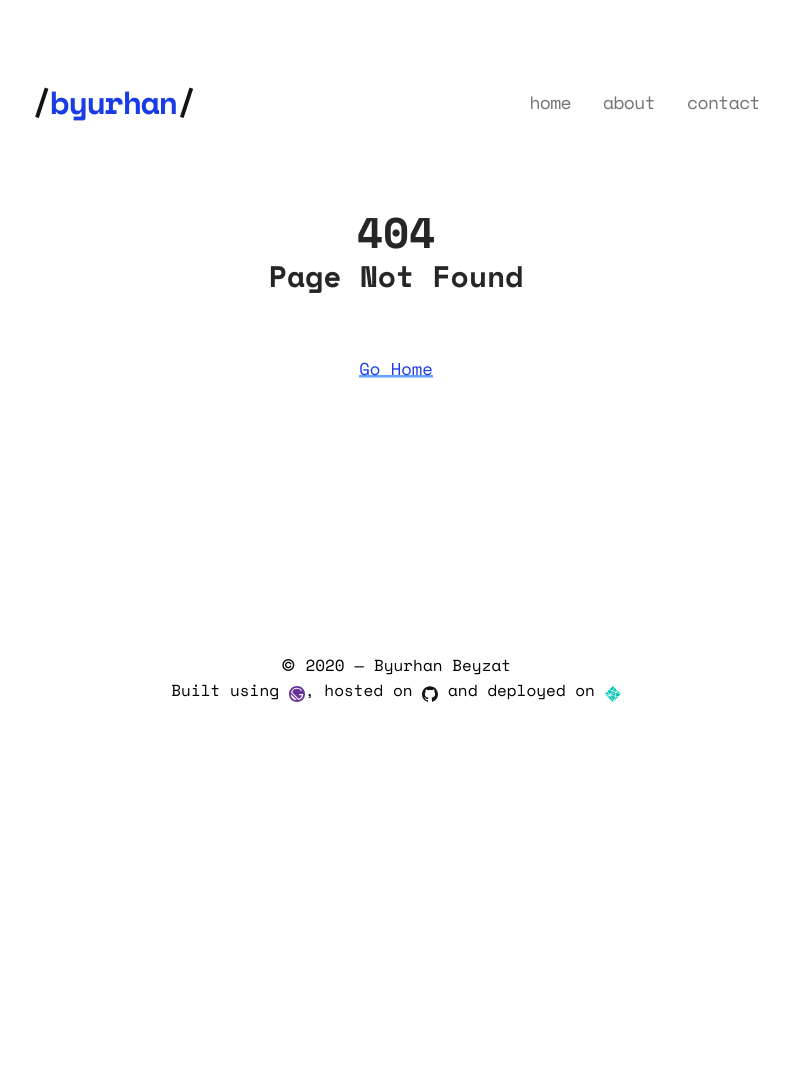
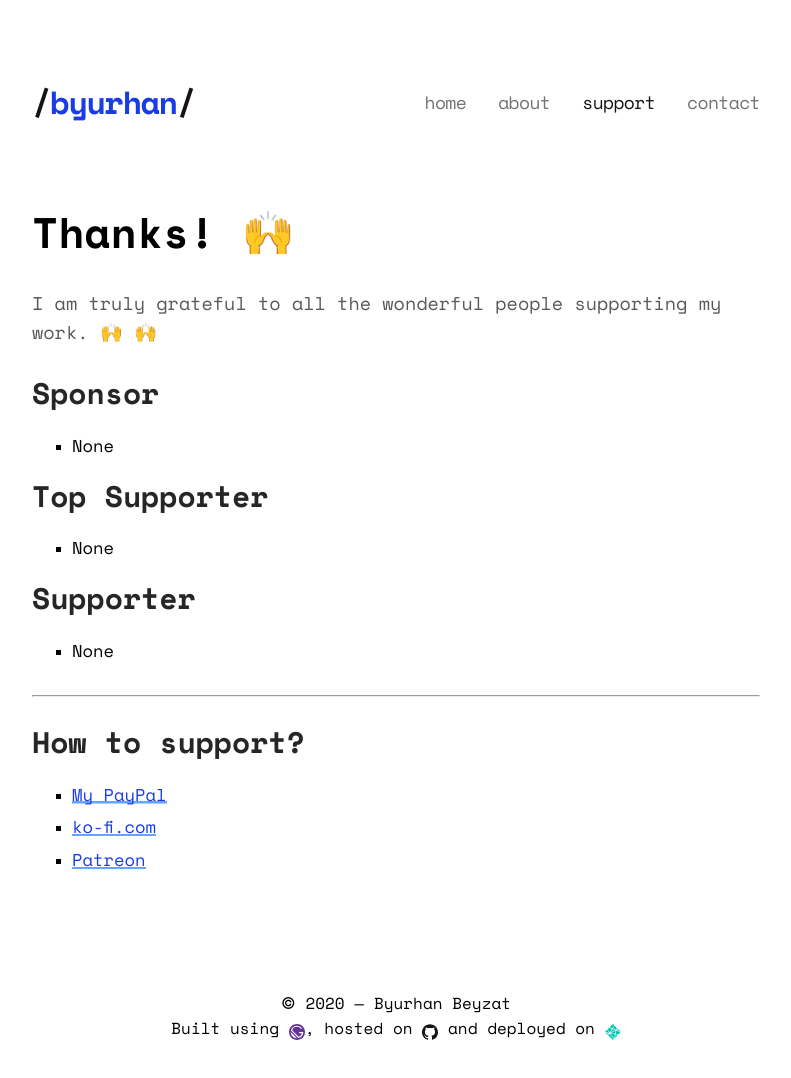
Before and after one commit to byurhannurula/byurhannurula-com, a Gatsby site: page /supporters in a window 1280 px wide. Before the commit this address had no page. Shown: the whole page, without its empty margins (244-1035 px from the left). Before the commit the page ends 800 px from the top, so only its background shows below. Built offline with nearby package versions, Linux system fonts and the light colour scheme; Gatsby itself is replaced by a stand-in of ours.

Commit message:
Add supporters page

```diff
--- a/data/index.js
+++ b/data/index.js
@@ -11,6 +11,11 @@ export const navLinks = [
   },
   {
     id: 2,
+    label: 'Support',
+    url: '/supporters',
+  },
+  {
+    id: 3,
     label: 'Contact',
     url: '/contact',
   },
--- /dev/null
+++ b/src/pages/supporters.js
@@ -0,0 +1,85 @@
+import React from 'react'
+import styled from 'styled-components'
+
+import Layout from 'components/layout'
+import { Title, Text, ExternalLink } from 'styles/common'
+
+const SupportersPage = () => (
+  <Layout title="Thanks!">
+    <Title>
+      Thanks!{' '}
+      <span role="img" aria-label="Thanks!">
+        🙌
+      </span>
+    </Title>
+    <Text>
+      I am truly grateful to all the wonderful people supporting my work.{' '}
+      <span role="img" aria-label="Thanks!">
+        🙌 🙌
+      </span>
+    </Text>
+    <ListHeading>Sponsor</ListHeading>
+    <List>
+      <li>None</li>
+    </List>
+    <ListHeading>Top Supporter</ListHeading>
+    <List>
+      <li>None</li>
+    </List>
+    <ListHeading>Supporter</ListHeading>
+    <List>
+      <li>None</li>
+    </List>
+
+    <Line />
+
+    <ListHeading>How to support?</ListHeading>
+    <List>
+      <li>
+        <ExternalLink url="https://www.paypal.me/byurhanbeyzat">
+          My PayPal
+        </ExternalLink>
+      </li>
+      <li>
+        <ExternalLink url="https://www.ko-fi.com/byurhanbeyzat">
+          ko-fi.com
+        </ExternalLink>
+      </li>
+      <li>
+        <ExternalLink url="https://www.patreon.com/byurhanbeyzat">
+          Patreon
+        </ExternalLink>
+      </li>
+    </List>
+  </Layout>
+)
+
+export default SupportersPage
+
+const Line = styled.hr`
+  margin-top: var(--space-sm);
+  margin-bottom: var(--space-sm);
+`
+
+const ListHeading = styled.h3`
+  color: var(--grey700);
+  margin-top: var(--space-xxs);
+  margin-bottom: var(--space-xs);
+`
+
+const List = styled.ul`
+  list-style-type: square;
+  margin-bottom: var(--space-xs);
+
+  li {
+    margin-left: var(--space-md);
+
+    @media screen and (max-width: 560px) {
+      margin-left: var(--space-sm);
+    }
+
+    &:not(:last-child) {
+      margin-bottom: 6px;
+    }
+  }
+`
```
